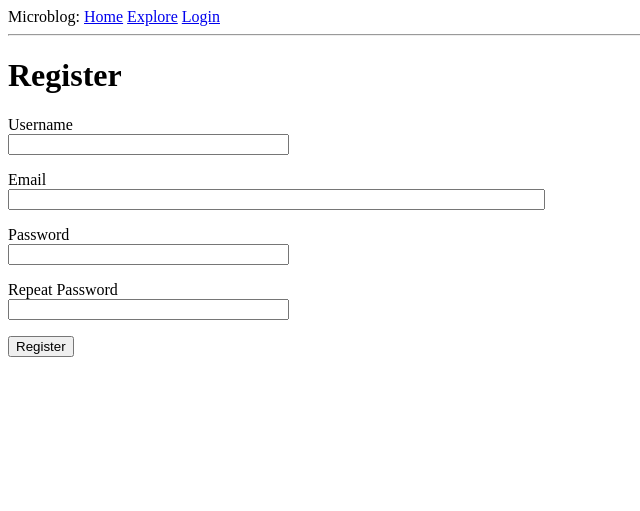
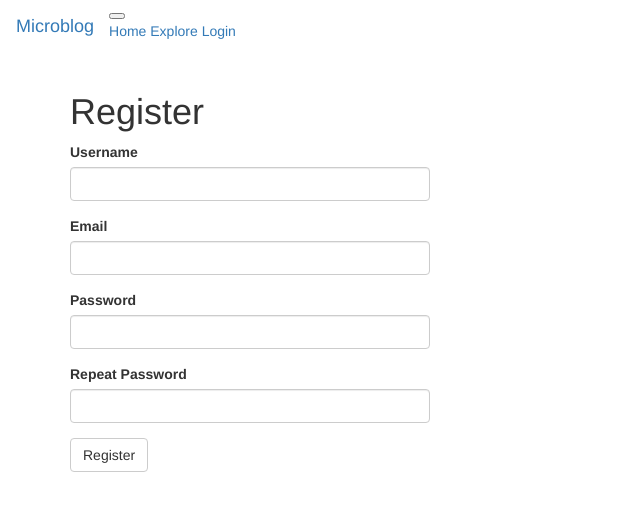
Before and after one commit to Sam-GN/MobProgramming-SocialBlog, a Flask app: page /register in a window 1280 px wide. Shown: the top 511 px of the page, without its empty margins (0-640 px from the left). Run offline with Flask 2, Linux system fonts and the light colour scheme; some libraries are stand-ins or nearby versions.

Commit message:
Facelift and Time Done

```diff
--- a/app/__init__.py
+++ b/app/__init__.py
@@ -7,6 +7,8 @@ from flask_migrate import Migrate
 from flask_login import LoginManager
 from config import Config
 from flask_mail import Mail
+from flask_bootstrap import Bootstrap
+from flask_moment import Moment
 
 
 app = Flask(__name__)
@@ -16,6 +18,8 @@ migrate = Migrate(app, db)
 login = LoginManager(app)
 login.login_view = 'login'
 mail = Mail(app)
+bootstrap = Bootstrap(app)
+moment = Moment(app)
 
 if not app.debug:
     if app.config['MAIL_SERVER']:
--- a/app/templates/404.html
+++ b/app/templates/404.html
@@ -1,6 +1,6 @@
 {% extends "base.html" %}
 
-{% block content %}
-    <h1>Not Found</h1>
+{% block app_content %}
+    <h1>File Not Found</h1>
     <p><a href="{{ url_for('index') }}">Back</a></p>
 {% endblock %}
--- a/app/templates/base.html
+++ b/app/templates/base.html
@@ -1,33 +1,46 @@
-<html>
-    <head>
-        {% if title %}
-        <title>{{ title }} - Microblog</title>
-        {% else %}
-        <title>Welcome to Microblog</title>
-        {% endif %}
-    </head>
-    <body>
-        <div>
-            Microblog:
-            <a href="{{ url_for('index') }}">Home</a>
-            <a href="{{ url_for('explore') }}">Explore</a>
+{% extends 'bootstrap/base.html' %}
+
+{% block title %}
+{% if title %}{{ title }} - Microblog{% else %}Welcome to Microblog{% endif %}
+{% endblock %}
+
+{% block navbar %}
+<nav class="navbar navbar-expand-lg navbar-light bg-light">
+    <a class="navbar-brand" href="{{ url_for('index') }}">Microblog</a>
+    <button class="navbar-toggler" type="button" data-toggle="collapse" data-target="#navbarNavAltMarkup" aria-controls="navbarNavAltMarkup" aria-expanded="false" aria-label="Toggle navigation">
+        <span class="navbar-toggler-icon"></span>
+    </button>
+    <div class="collapse navbar-collapse" id="navbarNavAltMarkup">
+        <div class="navbar-nav">
+            <a class="nav-item nav-link active" href="{{ url_for('index') }}">Home <span class="sr-only">(current)</span></a>
+            <a class="nav-item nav-link" href="{{ url_for('explore') }}">Explore</a>
             {% if current_user.is_anonymous %}
-            <a href="{{ url_for('login') }}">Login</a>
+            <a class="nav-item nav-link" href="{{ url_for('login') }}">Login</a>
             {% else %}
-            <a href="{{ url_for('user', username=current_user.username) }}">Profile</a>
-            <a href="{{ url_for('logout') }}">Logout</a>
+            <a class="nav-item nav-link" href="{{ url_for('user', username=current_user.username) }}">Profile</a>
+            <a class="nav-item nav-link" href="{{ url_for('logout') }}">Logout</a>
             {% endif %}
         </div>
-        <hr>
-        {% with messages = get_flashed_messages() %}
-        {% if messages %}
-        <ul>
-            {% for message in messages %}
-            <li>{{ message }}</li>
-            {% endfor %}
-        </ul>
-        {% endif %}
-        {% endwith %}
-        {% block content %}{% endblock %}
-  </body>
-</html>
+    </div>
+</nav>
+{% endblock %}
+
+{% block content %}
+<div class="container">
+    {% with messages = get_flashed_messages() %}
+    {% if messages %}
+    {% for message in messages %}
+    <div class="alert alert-info" role="alert">{{ message }}</div>
+    {% endfor %}
+    {% endif %}
+    {% endwith %}
+
+    {# application content needs to be provided in the app_content block #}
+    {% block app_content %}{% endblock %}
+</div>
+{% endblock %}
+
+{% block scripts %}
+    {{ super() }}
+    {{ moment.include_moment() }}
+{% endblock %}
--- a/app/templates/register.html
+++ b/app/templates/register.html
@@ -1,37 +1,11 @@
 {% extends "base.html" %}
+{% import 'bootstrap/wtf.html' as wtf %}
 
-{% block content %}
+{% block app_content %}
     <h1>Register</h1>
-    <form action="" method="post">
-        {{ form.hidden_tag() }}
-        <p>
-            {{ form.username.label }}<br>
-            {{ form.username(size=32) }}<br>
-            {% for error in form.username.errors %}
-            <span style="color: red;">[{{ error }}]</span>
-            {% endfor %}
-        </p>
-        <p>
-            {{ form.email.label }}<br>
-            {{ form.email(size=64) }}<br>
-            {% for error in form.email.errors %}
-            <span style="color: red;">[{{ error }}]</span>
-            {% endfor %}
-        </p>
-        <p>
-            {{ form.password.label }}<br>
-            {{ form.password(size=32) }}<br>
-            {% for error in form.password.errors %}
-            <span style="color: red;">[{{ error }}]</span>
-            {% endfor %}
-        </p>
-        <p>
-            {{ form.password2.label }}<br>
-            {{ form.password2(size=32) }}<br>
-            {% for error in form.password2.errors %}
-            <span style="color: red;">[{{ error }}]</span>
-            {% endfor %}
-        </p>
-        <p>{{ form.submit() }}</p>
-    </form>
+    <div class="row">
+        <div class="col-md-4">
+            {{ wtf.quick_form(form) }}
+        </div>
+    </div>
 {% endblock %}
--- a/app/templates/user.html
+++ b/app/templates/user.html
@@ -7,7 +7,9 @@
             <td>
                 <h1>User: {{ user.username }}</h1>
                 {% if user.about_me %}<p>{{ user.about_me }}</p>{% endif %}
-                {% if user.last_seen %}<p>Last seen on: {{ user.last_seen }}</p>{% endif %}
+                {% if user.last_seen %}
+               <p>Last seen on: {{ moment(user.last_seen).format('LLL') }}</p>
+                {% endif %}
                 <p>{{ user.followers.count() }} followers, {{ user.followed.count() }} following.</p>
                 {% if user == current_user %}
                 <p><a href="{{ url_for('edit_profile') }}">Edit your profile</a></p>
```
Also changed, not shown: app/templates/_post.html (+16 -4 lines), app/templates/index.html (+15 -0 lines), app.db, 1 other file.
